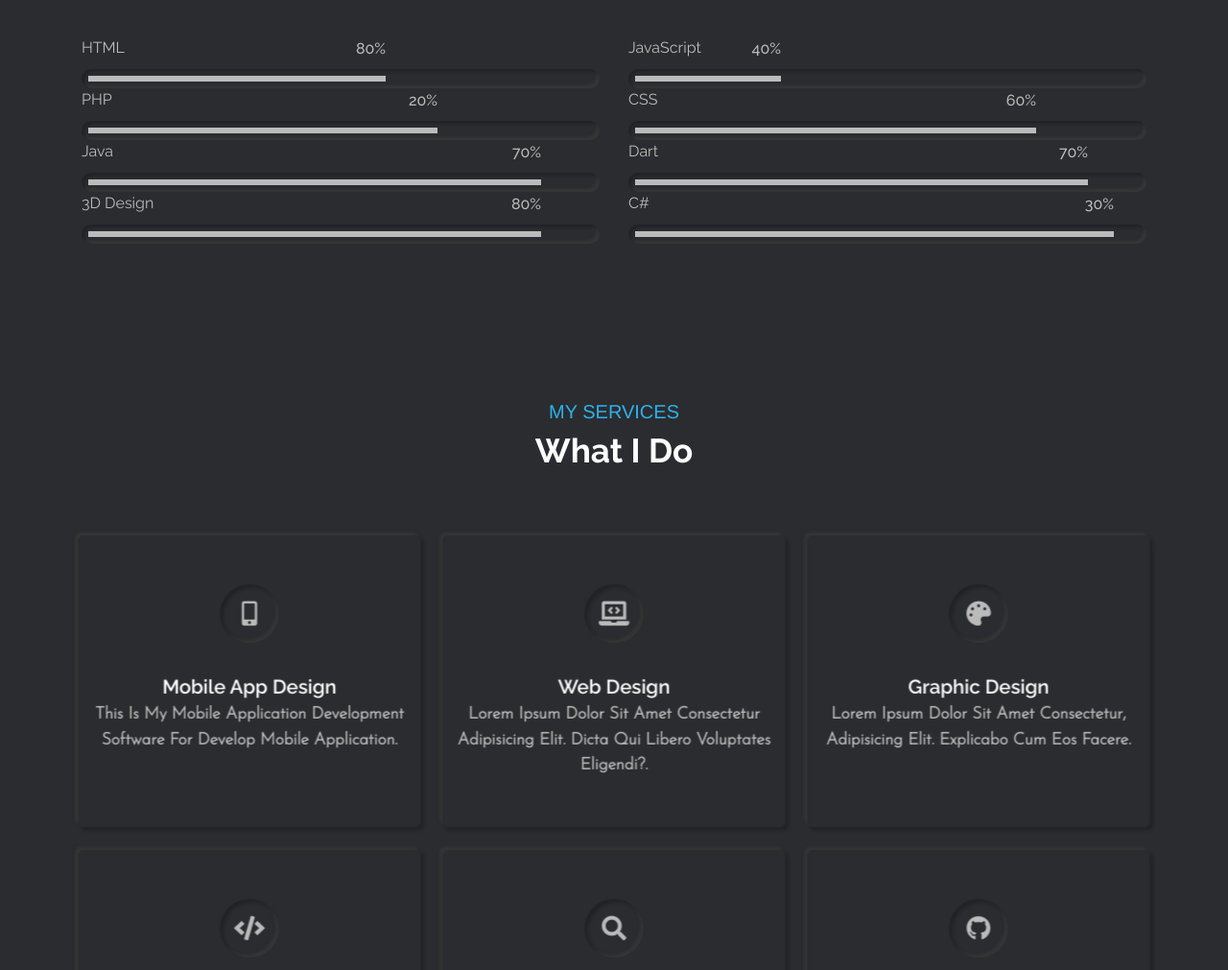
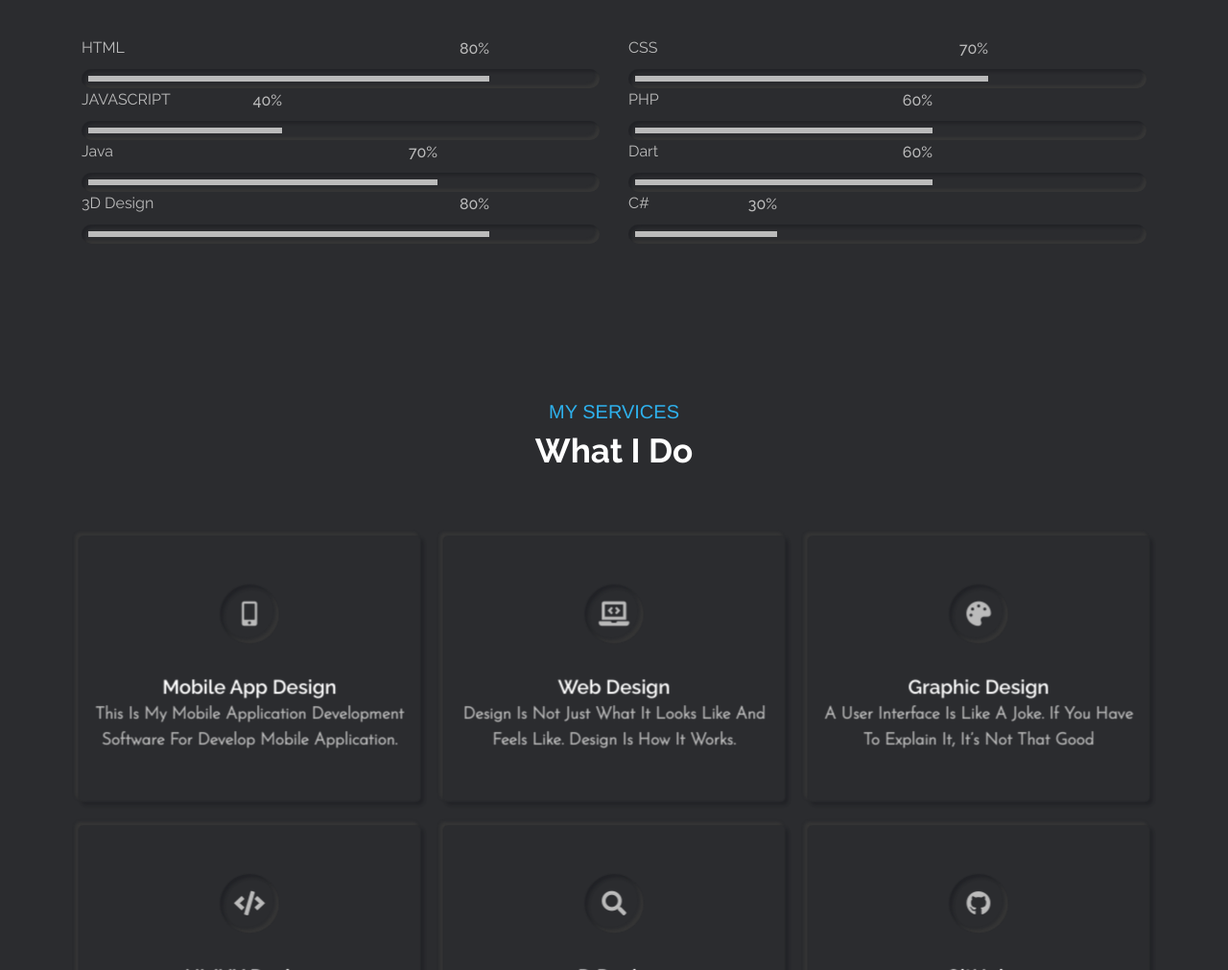
Before and after one commit to trsrathnayaka/My_Personal_Portfolio_Website, a plain HTML site: page index.html in a window 1280 px wide. Shown: the part 1620-2631 px from the top of the page at 96% size. Drawn offline with nearby package versions, Linux system fonts and the light colour scheme.

Commit message:
Update Skills

```diff
--- a/index.html
+++ b/index.html
@@ -163,7 +163,7 @@
               <div class="skill-item">
                 <p>HTML</p>
                 <div class="progress inner-shadow">
-                  <div class="progress-bar" style="width: calc(60% - 14px);">
+                  <div class="progress-bar" style="width: calc(80% - 14px);">
                     <span>80%</span>
                   </div>
                 </div>
@@ -171,9 +171,19 @@
 
 
               <div class="skill-item">
-                <p>JavaScript</p>
+                <p>CSS</p>
                 <div class="progress inner-shadow">
-                  <div class="progress-bar" style="width: calc(30% - 10px);">
+                  <div class="progress-bar" style="width: calc(70% - 10px);">
+                    <span>70%</span>
+                  </div>
+                </div>
+              </div>
+
+
+              <div class="skill-item">
+                <p>JAVASCRIPT</p>
+                <div class="progress inner-shadow">
+                  <div class="progress-bar" style="width: calc(40% - 14px);">
                     <span>40%</span>
                   </div>
                 </div>
@@ -183,17 +193,7 @@
               <div class="skill-item">
                 <p>PHP</p>
                 <div class="progress inner-shadow">
-                  <div class="progress-bar" style="width: calc(70% - 14px);">
-                    <span>20%</span>
-                  </div>
-                </div>
-              </div>
-
-
-              <div class="skill-item">
-                <p>CSS</p>
-                <div class="progress inner-shadow">
-                  <div class="progress-bar" style="width: calc(80% - 14px);">
+                  <div class="progress-bar" style="width: calc(60% - 14px);">
                     <span>60%</span>
                   </div>
                 </div>
@@ -202,7 +202,7 @@
               <div class="skill-item">
                 <p>Java</p>
                 <div class="progress inner-shadow">
-                  <div class="progress-bar" style="width: calc(90% - 14px);">
+                  <div class="progress-bar" style="width: calc(70% - 14px);">
                     <span>70%</span>
                   </div>
                 </div>
@@ -211,8 +211,8 @@
               <div class="skill-item">
                 <p>Dart</p>
                 <div class="progress inner-shadow">
-                  <div class="progress-bar" style="width: calc(90% - 14px);">
-                    <span>70%</span>
+                  <div class="progress-bar" style="width: calc(60% - 14px);">
+                    <span>60%</span>
                   </div>
                 </div>
               </div>
@@ -220,7 +220,7 @@
               <div class="skill-item">
                 <p>3D Design</p>
                 <div class="progress inner-shadow">
-                  <div class="progress-bar" style="width: calc(90% - 14px);">
+                  <div class="progress-bar" style="width: calc(80% - 14px);">
                     <span>80%</span>
                   </div>
                 </div>
@@ -229,7 +229,7 @@
               <div class="skill-item">
                 <p>C#</p>
                 <div class="progress inner-shadow">
-                  <div class="progress-bar" style="width: calc(95% - 14px);">
+                  <div class="progress-bar" style="width: calc(30% - 14px);">
                     <span>30%</span>
                   </div>
                 </div>
@@ -396,7 +396,7 @@
                     <i class="fas fa-laptop-code"></i>
                   </div>
                   <h3>Web design</h3>
-                  <p>Lorem ipsum dolor sit amet consectetur adipisicing elit. Dicta qui libero voluptates eligendi?.</p>
+                  <p>Design is not just what it looks like and feels like. Design is how it works.</p>
                 </div>
               </div>
 
@@ -407,7 +407,7 @@
                     <i class="fas fa-palette"></i>
                   </div>
                   <h3>Graphic design</h3>
-                  <p>Lorem ipsum dolor sit amet consectetur, adipisicing elit. Explicabo cum eos facere.</p>
+                  <p>A user interface is like a joke. If you have to explain it, it’s not that good</p>
                 </div>
               </div>
 
```
